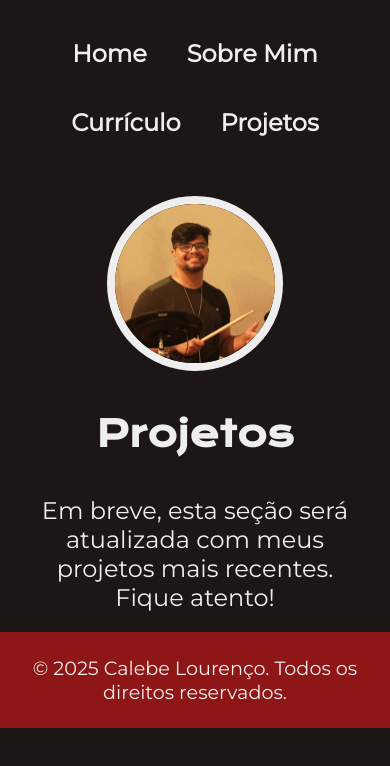
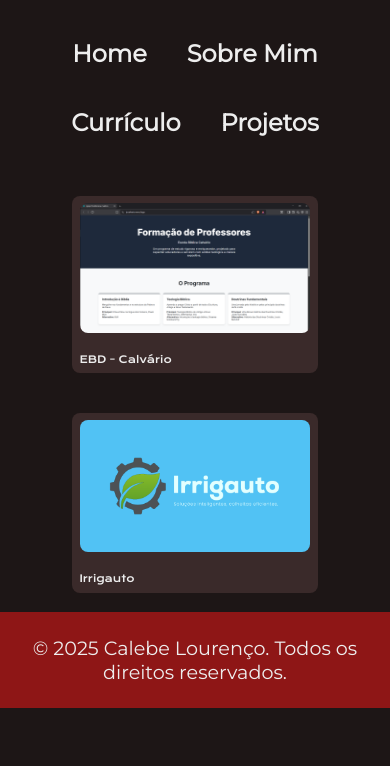
Before and after one commit to CalebeLouGer/portifolio, a plain HTML site: page public/projetos.html in a window 390 px wide. Drawn offline with nearby package versions, Linux system fonts and the light colour scheme.

Commit message:
Update projeto.html

```diff
--- a/public/projetos.html
+++ b/public/projetos.html
@@ -17,12 +17,26 @@
             <a class="cabecalho__menu__link" href="projetos.html">Projetos</a>
         </nav>
     </header>
-    <main class="container">
-        <section class="container__apresentacao">
-            <h1 class="container__apresentacao__titulo">Projetos</h1>
-            <p class="container__apresentacao__texto">Em breve, esta seção será atualizada com meus projetos mais recentes. Fique atento!</p>
+    <main class="container__projetohtml">
+        <section class="container__apresentacao__projetos">
+            <a href="https://ipcalvario.vercel.app/" class="container__apresentacao__projetos__informacao">
+                <img class="container__apresentacao__projeto__imagem" src="assets/projeto_ipcalvario.png" alt="Imagem representando projetos">
+                <div class="apresentacao__projeto__descricao">
+                    <h2 class="apresentacao__projeto__descricao__titulo">EBD - Calvário</h2>
+                    <p class="apresentacao__projeto__descricao__texto">Um projeto realizado para a Igreja Presbiteriana Calvário - Manaus, AM. Consiste em ser um Blog para os futuros professores da Escola Bíblica Dominical.</p>
+                </div>
+            </a>
         </section>
-        <img class="container__img_perfil" src="assets/eu.jpg" alt="Foto de Calebe Lourenço">
+        <section class="container__apresentacao__projetos">
+            <a href="https://irrigauto.vercel.app/" class="container__apresentacao__projetos__informacao">
+                <img class="container__apresentacao__projeto__imagem" src="assets/Irrigauto_-_2.png" alt="Imagem representando projetos">
+                <div class="apresentacao__projeto__descricao">
+                    <h2 class="apresentacao__projeto__descricao__titulo">Irrigauto</h2>
+                    <p class="apresentacao__projeto__descricao__texto">Faça um Controle de Irrigação Inteligente com Arduino e mostre os dados de umidade e temperatura em uma página WEB com ESP32</p>
+                </div>
+            </a>
+        </section>
+
     </main>
     <footer class="rodape">
         <p>© 2025 Calebe Lourenço. Todos os direitos reservados.</p>
--- a/public/style/style.css
+++ b/public/style/style.css
@@ -7,7 +7,7 @@
     --cor-secundaria: #EEEEEE;
     --cor-terciaria: #8E1616;
     --cor-hover: #D84040;
-    /* --cor-destaque: #F96D80; */
+    --cor-destaque: #3A2A2A;
 
     --fonte-principal: 'Krona One', sans-serif;
     --fonte-secundaria: 'Montserrat', sans-serif;
@@ -21,7 +21,7 @@
     text-decoration: none;
 }
 body{
-    box-sizing: border-box ;
+    box-sizing: border-box;
     background-color: var(--cor-primaria);
     color: var(--cor-secundaria);
 }
@@ -33,6 +33,12 @@ body{
     display: flex;
     align-items: center;
     justify-content: space-between;
+    gap: 82px;
+}
+.container__projetohtml{
+    padding: 5% 15%;
+    display: flex;
+    align-items: center;
     gap: 82px;
 }
 .curriculo{
@@ -94,6 +100,43 @@ body{
 .container__apresentacao__subtitulo{
     font-size: 1.5rem;
     font-family: var(--fonte-principal);
+    font-weight: 400;
+}
+.container__apresentacao__projetos{
+    width: 30%;
+    height: 40vh;
+    display: flex;
+    flex-wrap: wrap;
+    gap: 40px;
+}
+.container__apresentacao__projetos__informacao{
+    padding: 3%;
+    display: flex;
+    align-items: start;
+    flex-direction: column;
+    gap: 20px;
+    background-color: var(--cor-destaque);
+    border-radius: 8px;
+    width: 100%;
+}
+.container__apresentacao__projetos__informacao:hover{
+    background-color: var(--cor-hover);
+    transition: .3s;
+}
+.container__apresentacao__projeto__imagem{
+    width: 100%;
+    border-radius: 8px;
+}
+.apresentacao__projeto__descricao__titulo{
+    font-size: 1.5rem;
+    font-family: var(--fonte-principal);
+    color: var(--cor-secundaria);
+    font-weight: 400;
+}
+.apresentacao__projeto__descricao__texto{
+    font-size: 0.8rem;
+    font-family: var(--fonte-secundaria);
+    color: var(--cor-secundaria);
     font-weight: 400;
 }
 .rodape{
@@ -181,4 +224,27 @@ body{
         width: 100%;
         font-size: 1.2rem;
     }
+    .container__projetohtml{
+        justify-content: center;
+        flex-direction: row;
+        flex-wrap: wrap;
+        padding: 5%;
+        gap: 40px;
+    }
+    .container__apresentacao__projetos{
+        width: 70%;
+        height: auto;
+        display: flex;
+        gap: 40px;
+    }
+    .container__apresentacao__projeto__imagem{
+        width: 100%;
+        border-radius: 8px;
+    }
+    .apresentacao__projeto__descricao__titulo{
+        font-size: 10px;
+    }
+    .apresentacao__projeto__descricao__texto{
+        font-size: 0rem;
+    }
 }
```
Also changed, not shown: public/assets/Irrigauto_-_2.png (added), public/assets/projeto_ipcalvario.png (added), public/js/script.js (renamed from public/script/app.js).
